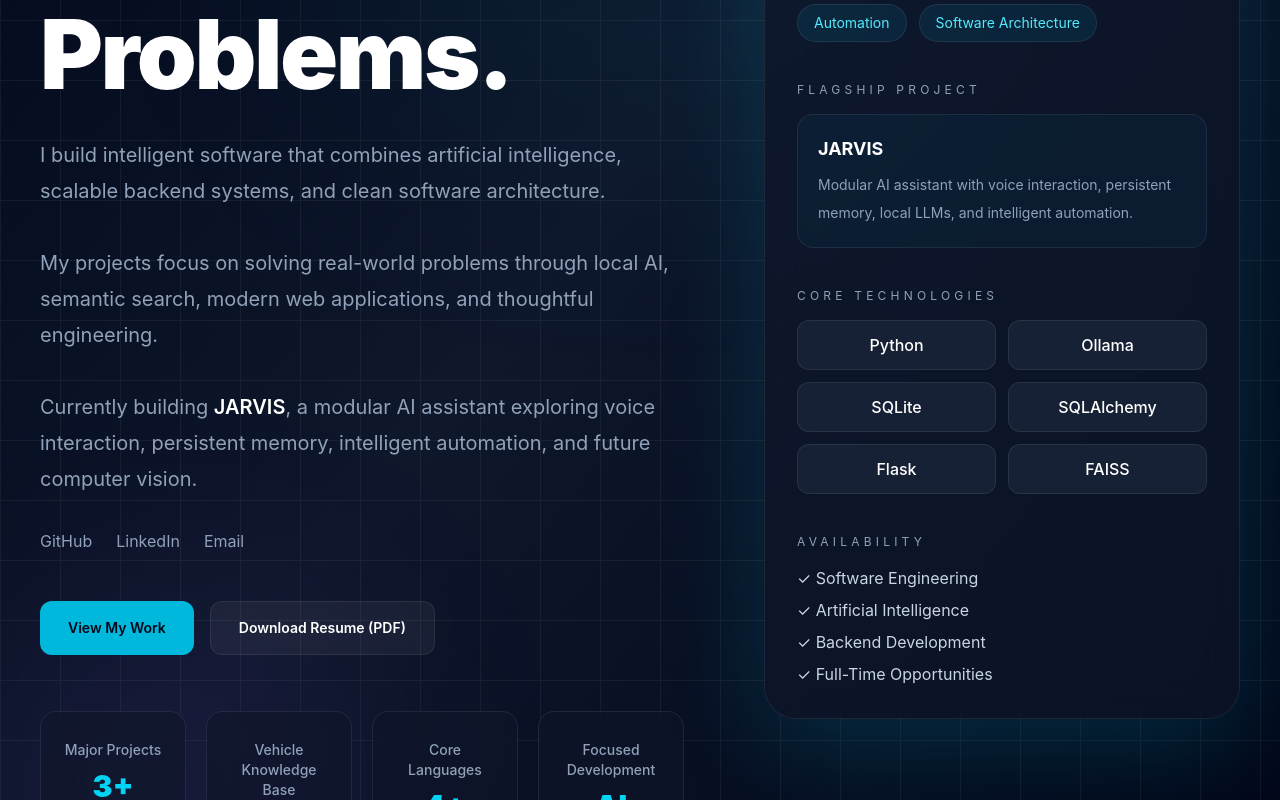
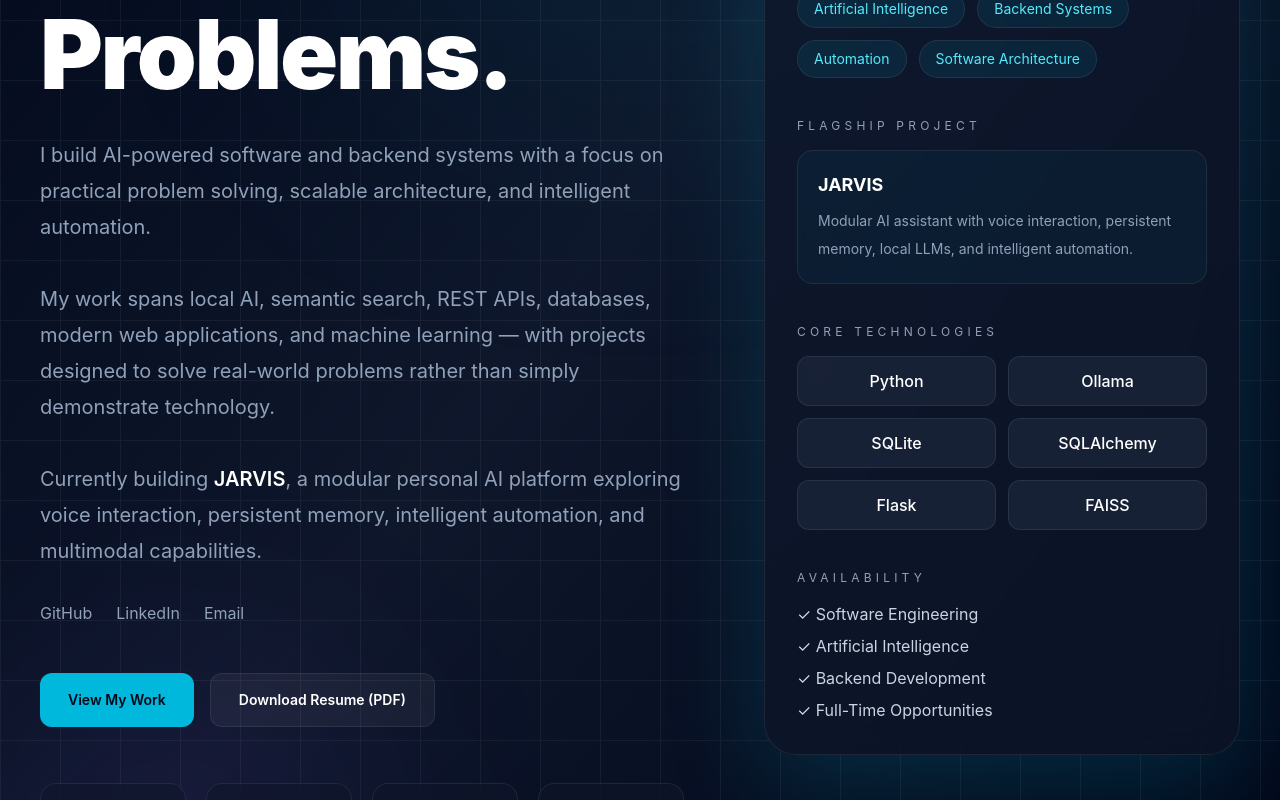
Before and after one commit to CPruett24/portfolio-website, a Next.js app: page / in a window 1280 px wide. Shown: the part 640-1440 px from the top of the page. Built offline with nearby package versions, Linux system fonts and the light colour scheme.

Commit message:
Refine portfolio hero section

```diff
--- a/src/components/sections/Hero/HeroContent.tsx
+++ b/src/components/sections/Hero/HeroContent.tsx
@@ -28,25 +28,25 @@ export default function HeroContent() {
         </h1>
 
         <p className="mt-8 max-w-2xl text-lg leading-8 text-slate-400 sm:text-xl sm:leading-9">
-          I build intelligent software that combines artificial intelligence,
-          scalable backend systems, and clean software architecture.
+          I build AI-powered software and backend systems with a focus on
+          practical problem solving, scalable architecture, and intelligent
+          automation.
 
           <br />
           <br />
 
-          My projects focus on solving real-world problems through local AI,
-          semantic search, modern web applications, and thoughtful engineering.
+          My work spans local AI, semantic search, REST APIs, databases,
+          modern web applications, and machine learning — with projects
+          designed to solve real-world problems rather than simply
+          demonstrate technology.
 
           <br />
           <br />
 
           Currently building{" "}
-          <span className="font-semibold text-white">
-            JARVIS
-          </span>
-          , a modular AI assistant exploring voice interaction,
-          persistent memory, intelligent automation,
-          and future computer vision.
+          <span className="font-semibold text-white">JARVIS</span>, a modular
+          personal AI platform exploring voice interaction, persistent memory,
+          intelligent automation, and multimodal capabilities.
         </p>
 
         <div className="mt-8">
--- a/src/components/sections/Hero/HeroHighlights.tsx
+++ b/src/components/sections/Hero/HeroHighlights.tsx
@@ -1,20 +1,20 @@
 export default function HeroHighlights() {
   const stats = [
     {
-      value: "3+",
-      label: "Major Projects",
+      value: "4",
+      label: "Engineering Projects",
     },
     {
       value: "50K+",
       label: "Vehicle Knowledge Base",
     },
     {
-      value: "4+",
-      label: "Core Languages",
+      value: "3+",
+      label: "Application Domains",
     },
     {
       value: "AI",
-      label: "Focused Development",
+      label: "Engineering Focus",
     },
   ];
 
--- a/src/config/site.ts
+++ b/src/config/site.ts
@@ -1,7 +1,7 @@
 export const siteConfig = {
   name: "Chandler Pruett",
 
-  title: "Software Engineer | AI Developer",
+  title: "Software Engineer • AI • Backend • Full-Stack",
 
   description:
     "Computer Science student passionate about AI, backend engineering, and building scalable software.",
```
